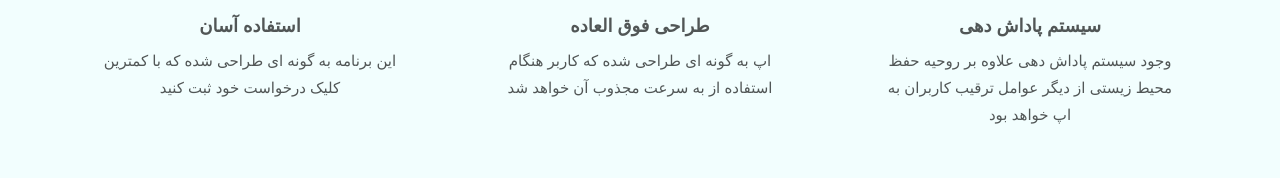
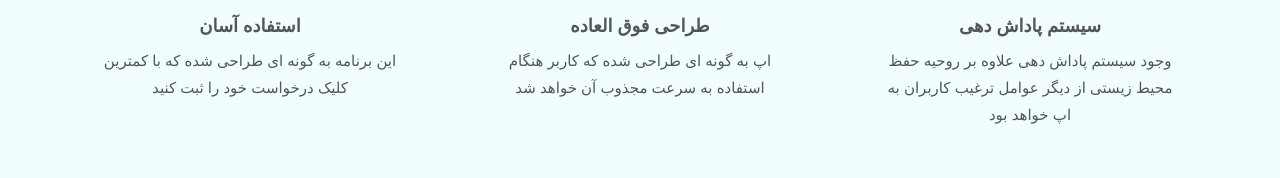
Before and after one commit to setbap/enviro_download_page, a plain HTML site: page index.html in a window 1280 px wide. Shown: the part 1133-1311 px from the top of the page. Drawn offline with Linux system fonts and the light colour scheme; a web font is replaced by a local one.

Commit message:
qalat emlaei  :))

```diff
--- a/index.html
+++ b/index.html
@@ -120,7 +120,7 @@
                             <img src="images/service-icon-1.png" alt="">
                         </div>
                         <h4>استفاده آسان</h4>
-                        <p>این برنامه به گونه ای طراحی شده که با کمترین کلیک درخواست خود ثبت کنید</p>
+                        <p>این برنامه به گونه ای طراحی شده که با کمترین کلیک درخواست خود را ثبت کنید</p>
                     </div>
                 </div>
                 <div class="col-xs-12 col-sm-4">
@@ -129,7 +129,7 @@
                             <img src="images/service-icon-2.png" alt="">
                         </div>
                         <h4>طراحی فوق العاده</h4>
-                        <p>اپ به گونه ای طراحی شده که کاربر هنگام استفاده از  به سرعت مجذوب آن خواهد شد</p>
+                        <p>اپ به گونه ای طراحی شده که کاربر هنگام استفاده به سرعت مجذوب آن خواهد شد</p>
                     </div>
                 </div>
                 <div class="col-xs-12 col-sm-4">
@@ -138,7 +138,7 @@
                             <img src="images/service-icon-3.png" alt="">
                         </div>
                         <h4>سیستم پاداش دهی</h4>
-                        <p>وجود سیستم پاداش دهی علاوه بر روحیه حفظ محیط زیستی از دیگر عوامل ترقیب کاربران به اپ خواهد بود</p>
+                        <p>وجود سیستم پاداش دهی علاوه بر روحیه حفظ محیط زیستی از دیگر عوامل ترغیب کاربران به اپ خواهد بود</p>
                     </div>
                 </div>
             </div>
```
